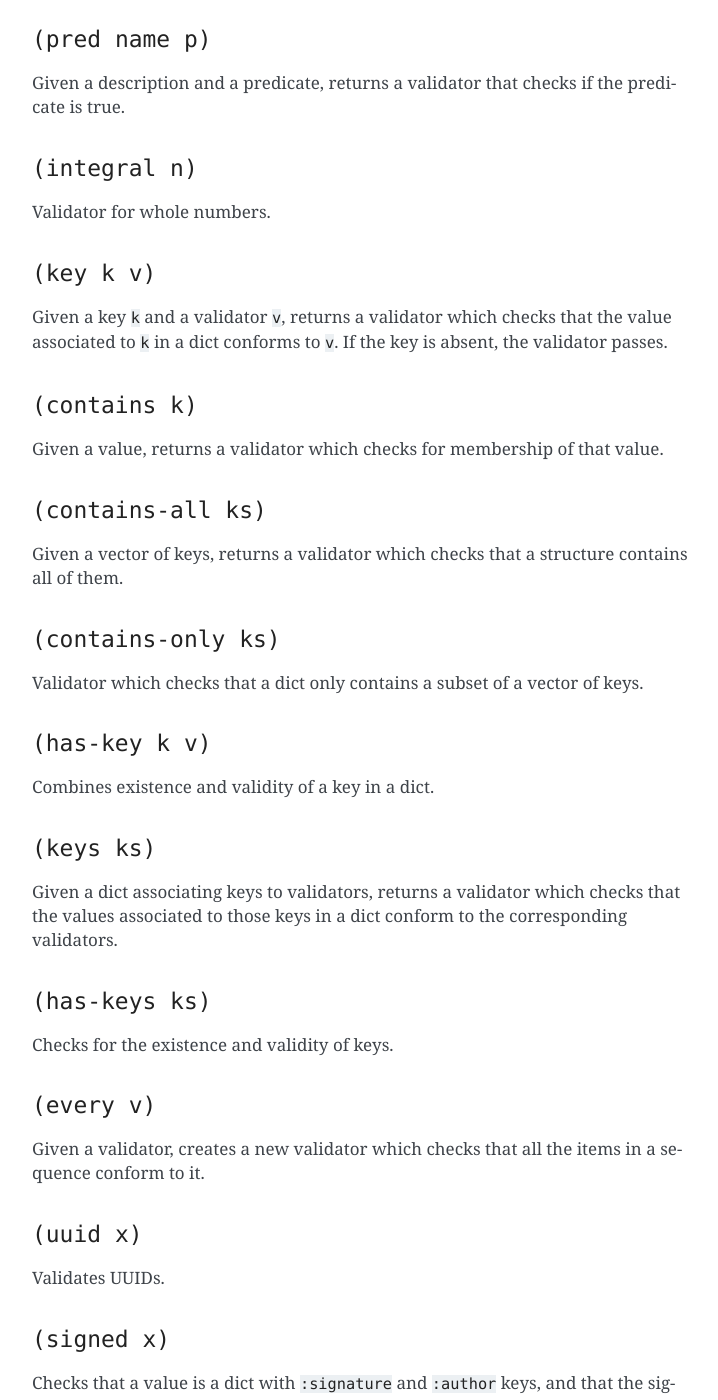
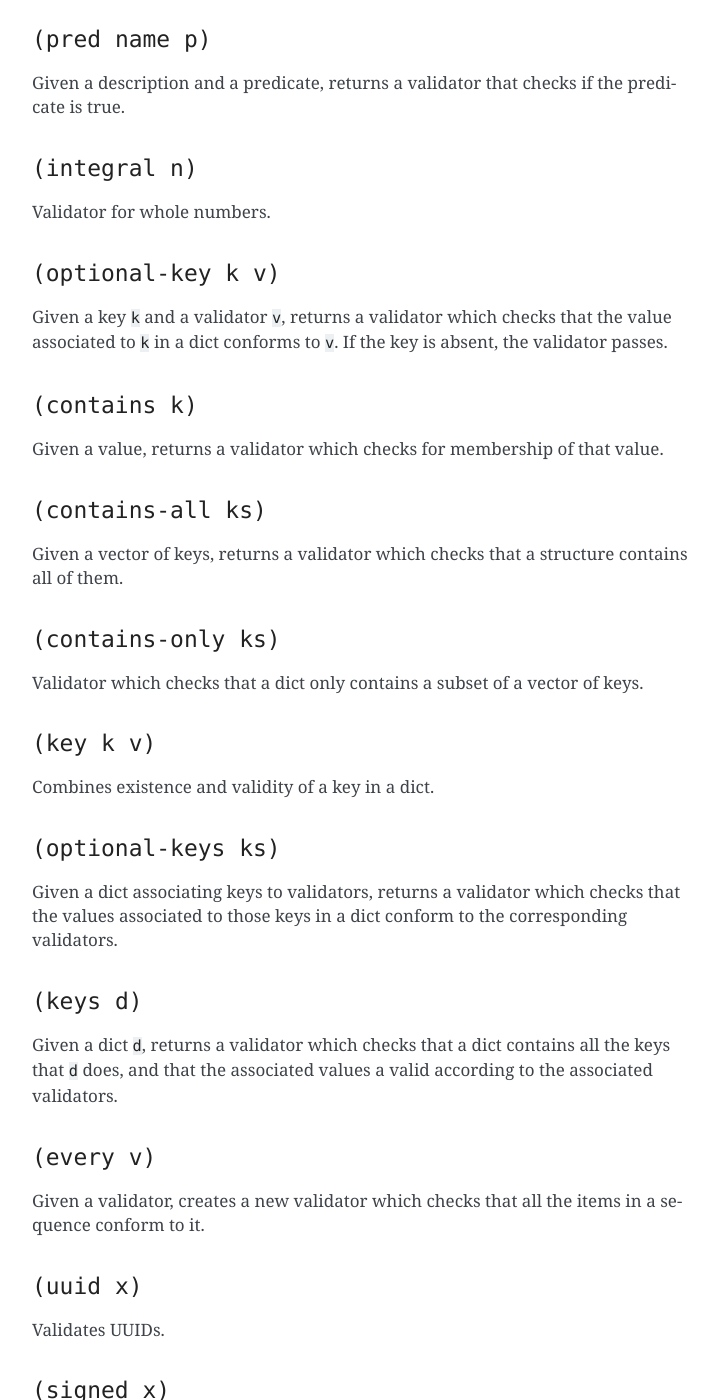
Before and after one commit to radicle-dev/radicle-alpha, a Sphinx documentation site: the page built from docs/source/reference.rst, in a window 1280 px wide and 1400 px high, scrolled down 22511 px. Shown: the whole window, without its empty margins (388-1106 px from the left). Built offline with Sphinx 7.4.7, drawn with Linux system fonts in a browser that asks for light colours; pages that are not in the unit, such as notebooks, are missing from menus; some of the changed text lies outside the part shown.

```diff
--- a/docs/source/reference.rst
+++ b/docs/source/reference.rst
@@ -1078,8 +1078,8 @@
 
 Validator for whole numbers.
 
-``(key k v)``
-~~~~~~~~~~~~~
+``(optional-key k v)``
+~~~~~~~~~~~~~~~~~~~~~~
 
 Given a key ``k`` and a validator ``v``, returns a validator which
 checks that the value associated to ``k`` in a dict conforms to ``v``.
@@ -1103,22 +1103,24 @@
 Validator which checks that a dict only contains a subset of a vector of
 keys.
 
-``(has-key k v)``
-~~~~~~~~~~~~~~~~~
+``(key k v)``
+~~~~~~~~~~~~~
 
 Combines existence and validity of a key in a dict.
 
-``(keys ks)``
-~~~~~~~~~~~~~
+``(optional-keys ks)``
+~~~~~~~~~~~~~~~~~~~~~~
 
 Given a dict associating keys to validators, returns a validator which
 checks that the values associated to those keys in a dict conform to the
 corresponding validators.
 
-``(has-keys ks)``
-~~~~~~~~~~~~~~~~~
+``(keys d)``
+~~~~~~~~~~~~
 
-Checks for the existence and validity of keys.
+Given a dict ``d``, returns a validator which checks that a dict
+contains all the keys that ``d`` does, and that the associated values a
+valid according to the associated validators.
 
 ``(every v)``
 ~~~~~~~~~~~~~
```
Also changed, not shown: 1 other file.
